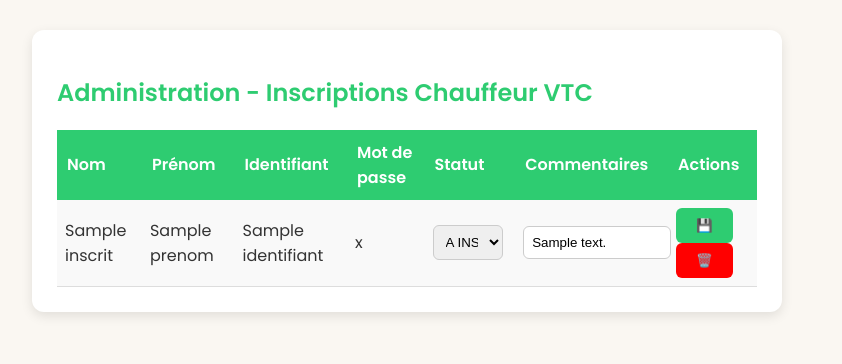
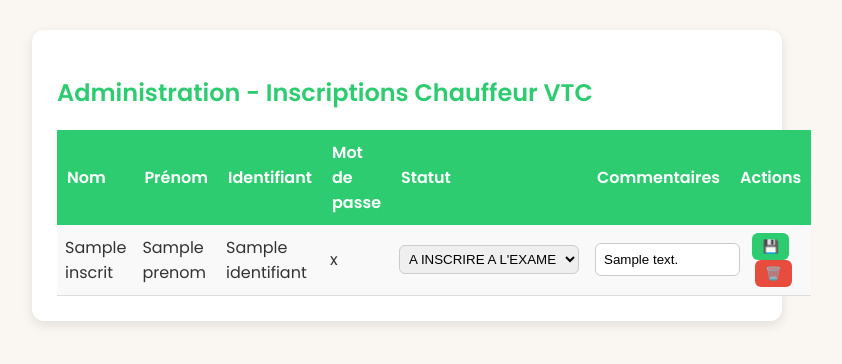
Before and after one commit to integraleacademy/vtc, a Flask app: template templates/admin.html in a window 1280 px wide. Shown: the part 130-494 px from the top of the page, without its empty margins (233-1075 px from the left). Run offline with Flask 3, Linux system fonts and the light colour scheme; the template is opened without the code that fills it: most values are stand-ins (such as "Sample title", 1, 10 or a date in 2020); parts of the project's set-up code (start-up, migrations or seed data) failed here and were passed over.

Commit message:
Update admin.html

```diff
--- a/templates/admin.html
+++ b/templates/admin.html
@@ -1,7 +1,7 @@
 {% extends "base.html" %}
 {% block title %}Admin - Inscriptions VTC{% endblock %}
 {% block content %}
-    <h2>Administration - Inscriptions Chauffeur VTC</h2>
+    <h2 style="margin-bottom:20px;">Administration - Inscriptions Chauffeur VTC</h2>
     <table>
         <tr>
             <th>Nom</th>
@@ -20,16 +20,26 @@
                 <td>{{ inscrit.identifiant }}</td>
                 <td>{{ inscrit.motdepasse }}</td>
                 <td>
-                    <select name="statut">
-                        <option value="A INSCRIRE A L'EXAMEN" {% if inscrit.statut == "A INSCRIRE A L'EXAMEN" %}selected{% endif %}>A INSCRIRE A L'EXAMEN</option>
-                        <option value="INSCRIT A L'EXAMEN" {% if inscrit.statut == "INSCRIT A L'EXAMEN" %}selected{% endif %}>INSCRIT A L'EXAMEN</option>
+                    <select name="statut" style="min-width:180px; padding:5px;">
+                        <option value="A INSCRIRE A L'EXAMEN"
+                                {% if inscrit.statut == "A INSCRIRE A L'EXAMEN" %}selected{% endif %}
+                                style="color:red;">A INSCRIRE A L'EXAMEN</option>
+                        <option value="INSCRIT A L'EXAMEN"
+                                {% if inscrit.statut == "INSCRIT A L'EXAMEN" %}selected{% endif %}
+                                style="color:green;">INSCRIT A L'EXAMEN</option>
                     </select>
                 </td>
-                <td><input type="text" name="commentaire" value="{{ inscrit.commentaire }}"></td>
-                <td>
+                <td><input type="text" name="commentaire" value="{{ inscrit.commentaire }}" style="width:100%;"></td>
+                <td style="text-align:center;">
                     <input type="hidden" name="index" value="{{ loop.index0 }}">
-                    <button type="submit" name="action" value="save">💾</button>
-                    <button type="submit" name="action" value="delete" style="background:red;">🗑️</button>
+                    <button type="submit" name="action" value="save"
+                            style="background:#2ecc71; border:none; padding:6px 10px; border-radius:6px; cursor:pointer;">
+                        💾
+                    </button>
+                    <button type="submit" name="action" value="delete"
+                            style="background:#e74c3c; border:none; padding:6px 10px; border-radius:6px; cursor:pointer; margin-left:5px;">
+                        🗑️
+                    </button>
                 </td>
             </form>
         </tr>
```
